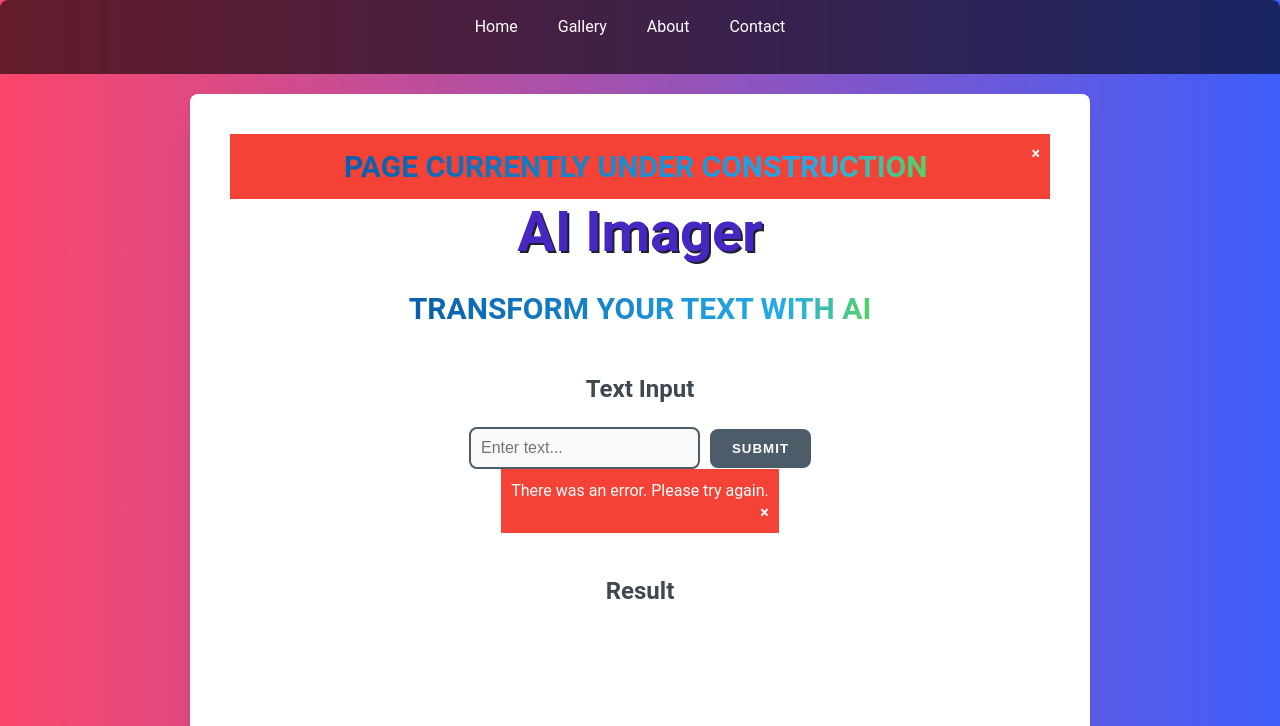
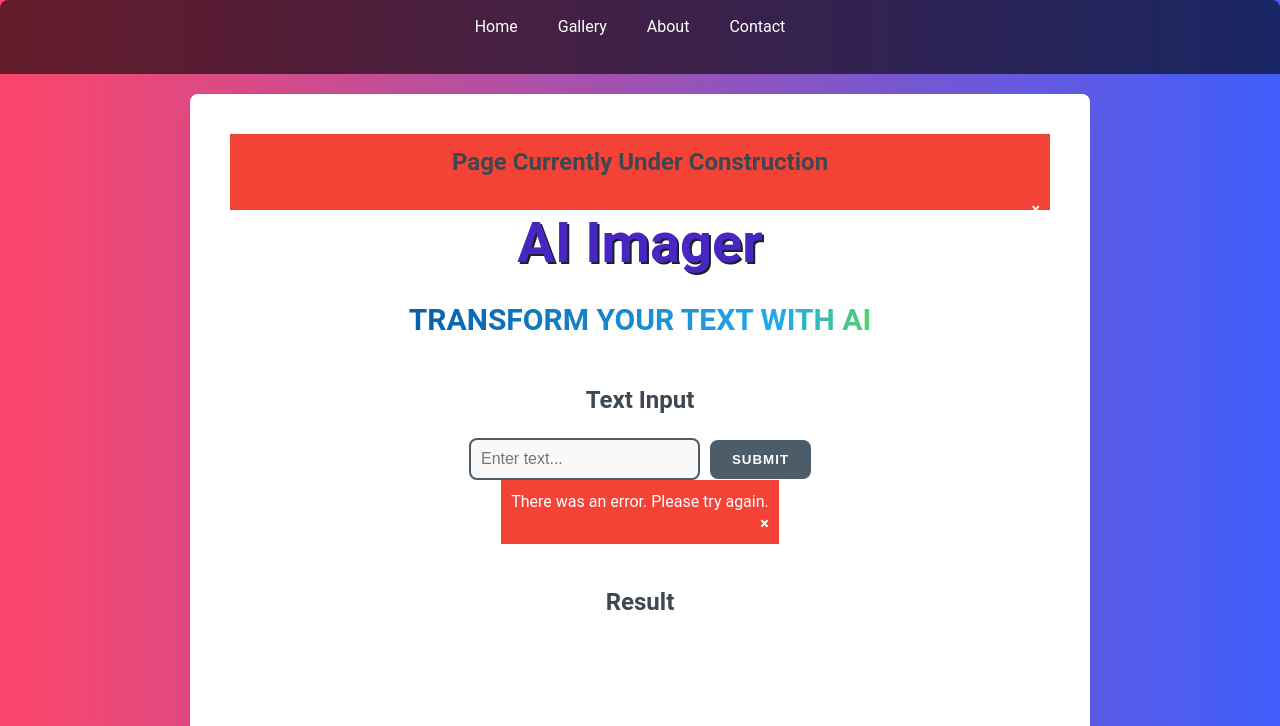
Before and after one commit to losty19/AI_Imager_frontend, a plain HTML site: page index.html in a window 1280 px wide. Shown: the top 726 px of the page. Drawn offline with Linux system fonts and the light colour scheme.

Commit message:
Updated construction label

```diff
--- a/index.html
+++ b/index.html
@@ -27,7 +27,7 @@ https://oaidalleapiprodscus.blob.core.windows.net/private/org-1FVHFrgj99x8u5Jkbp
         <article class="container">
             <section class="hero">
                 <div id="error-message" class="error-message">
-                    <p>Page Currently Under Construction</p>
+                    <h2>Page Currently Under Construction</h2>
                     <span class="close-button" onclick="this.parentElement.style.display='none';">&times;</span>
                 </div>
                 <div class="hero-content">
```
